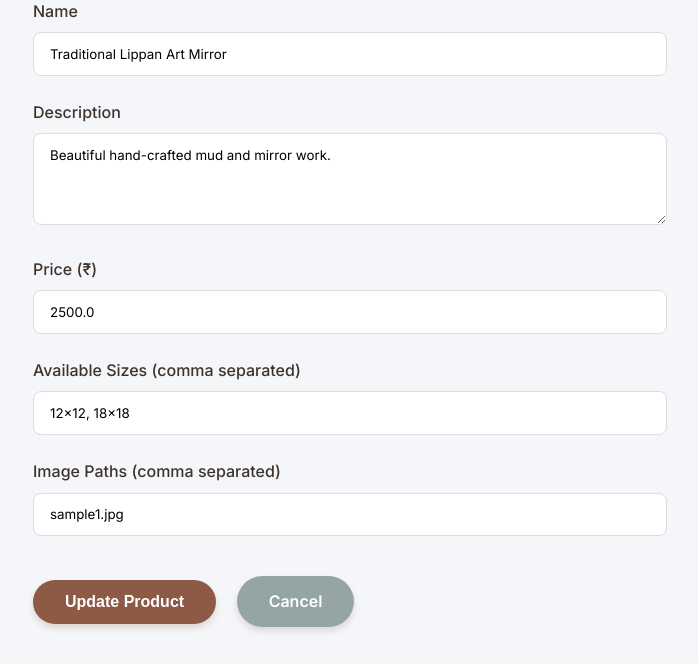
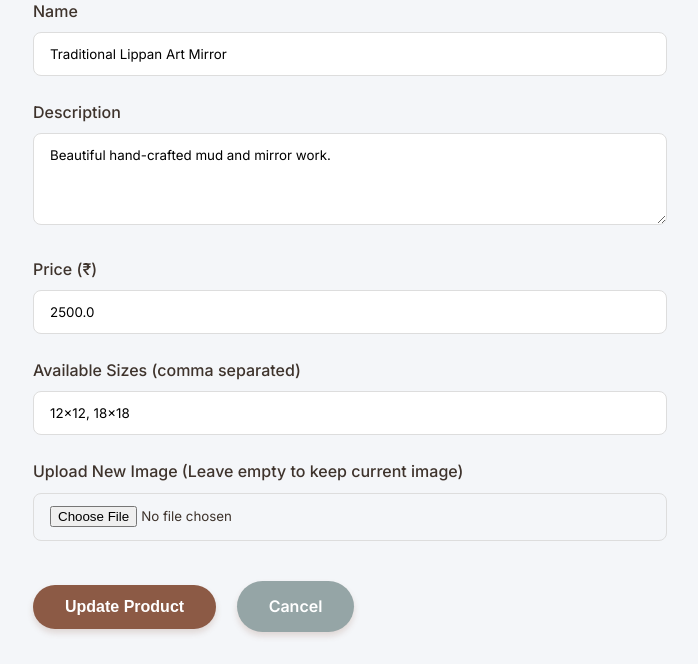
Before and after one commit to Shivamahapatra/Website-for-lippan-art, a Flask app: page /admin/inventory/edit/1 in a window 1280 px wide. Shown: the part 182-846 px from the top of the page, without its empty margins (31-729 px from the left). Before the commit the page ends 814 px from the top, so only its background shows below. Run offline with Flask 3, Linux system fonts and the light colour scheme; the visitor is signed in with stand-in values (Sample User, id 1).

Commit message:
Add files via upload

```diff
--- a/app.py
+++ b/app.py
@@ -1,4 +1,5 @@
 import os
+import base64
 from flask import Flask, render_template, request, redirect, url_for, flash, session, jsonify
 from models import db, Product, Review, Commission, Order, OrderItem, ContactMessage
 from notifications import send_ready_email, send_ready_sms
@@ -224,7 +225,18 @@ def add_inventory():
     description = request.form.get('description')
     price = request.form.get('price')
     sizes = request.form.get('sizes')
-    image_paths = request.form.get('image_paths')
+
+    image_paths = "default.jpg"
+    image_file = request.files.get('image_file')
+    if image_file and image_file.filename:
+        encoded_string = base64.b64encode(image_file.read()).decode('utf-8')
+        mime_type = image_file.content_type or 'image/jpeg'
+        image_paths = f"data:{mime_type};base64,{encoded_string}"
+    else:
+        # Fallback to old text input if they used it
+        fallback_path = request.form.get('image_paths')
+        if fallback_path:
+            image_paths = fallback_path
 
     product = Product(name=name, description=description, price=float(price), sizes=sizes, image_paths=image_paths)
     db.session.add(product)
@@ -241,7 +253,13 @@ def edit_inventory(product_id):
         product.description = request.form.get('description')
         product.price = float(request.form.get('price'))
         product.sizes = request.form.get('sizes')
-        product.image_paths = request.form.get('image_paths')
+
+        image_file = request.files.get('image_file')
+        if image_file and image_file.filename:
+            encoded_string = base64.b64encode(image_file.read()).decode('utf-8')
+            mime_type = image_file.content_type or 'image/jpeg'
+            product.image_paths = f"data:{mime_type};base64,{encoded_string}"
+
         db.session.commit()
         flash('Product updated successfully!', 'success')
         return redirect(url_for('admin_inventory'))
--- a/templates/admin_inventory.html
+++ b/templates/admin_inventory.html
@@ -7,11 +7,11 @@
 
 <div class="card" style="margin-bottom: 2rem; padding: 1.5rem; background: #fff; border-radius: 8px; box-shadow: 0 4px 6px rgba(0,0,0,0.05);">
     <h3>Add New Product</h3>
-    <form method="POST" action="{{ url_for('add_inventory') }}" style="display: flex; gap: 1rem; flex-wrap: wrap; margin-top: 1rem;">
+    <form method="POST" action="{{ url_for('add_inventory') }}" enctype="multipart/form-data" style="display: flex; gap: 1rem; flex-wrap: wrap; margin-top: 1rem;">
         <input type="text" name="name" placeholder="Product Name" required style="flex: 1; min-width: 200px;">
         <input type="text" name="sizes" placeholder="Sizes (e.g., 12x12, 18x18)" required style="flex: 1; min-width: 150px;">
         <input type="number" step="0.01" name="price" placeholder="Price (₹)" required style="width: 120px;">
-        <input type="text" name="image_paths" placeholder="Image Name (e.g., img.jpg)" required style="flex: 1; min-width: 150px;">
+        <input type="file" name="image_file" accept="image/*" required style="flex: 1; min-width: 150px;">
         <textarea name="description" placeholder="Description" required style="width: 100%; margin-top: 0.5rem;"></textarea>
         <button type="submit" class="btn btn-primary" style="margin-top: 0.5rem;">Add Product</button>
     </form>
--- a/templates/admin_product_edit.html
+++ b/templates/admin_product_edit.html
@@ -3,7 +3,7 @@
 {% block content %}
 <h2>Edit Product: {{ product.name }}</h2>
 
-<form method="POST" action="{{ url_for('edit_inventory', product_id=product.id) }}" class="form-container" style="max-width: 600px;">
+<form method="POST" action="{{ url_for('edit_inventory', product_id=product.id) }}" enctype="multipart/form-data" class="form-container" style="max-width: 600px;">
     <div class="form-group">
         <label>Name</label>
         <input type="text" name="name" value="{{ product.name }}" required>
@@ -21,8 +21,8 @@
         <input type="text" name="sizes" value="{{ product.sizes }}" required>
     </div>
     <div class="form-group">
-        <label>Image Paths (comma separated)</label>
-        <input type="text" name="image_paths" value="{{ product.image_paths }}" required>
+        <label>Upload New Image (Leave empty to keep current image)</label>
+        <input type="file" name="image_file" accept="image/*">
     </div>
 
     <button type="submit" class="btn btn-primary" style="margin-top: 1rem;">Update Product</button>
```
Also changed, not shown: templates/index.html (+8 -8 lines), templates/product.html (+6 -7 lines).
